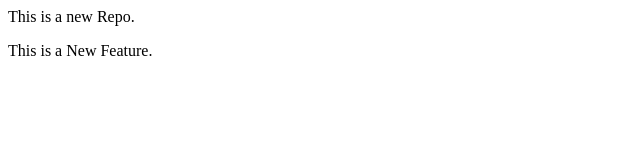
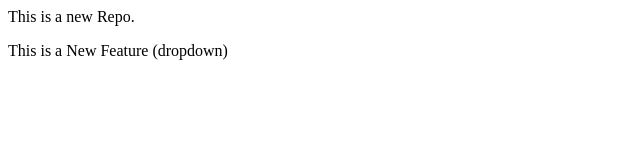
Before and after one commit to ishaikhamaan07/localrepo, a plain HTML site: page index.html in a window 1280 px wide. Shown: the full height of the page, 0-640 px from the left. Drawn offline with Linux system fonts and the light colour scheme.

```diff
--- a/index.html
+++ b/index.html
@@ -1,2 +1,2 @@
 <p>This is a new Repo.</p>
-<p>This is a New Feature.</p
+<p>This is a New Feature (dropdown)</p
```
